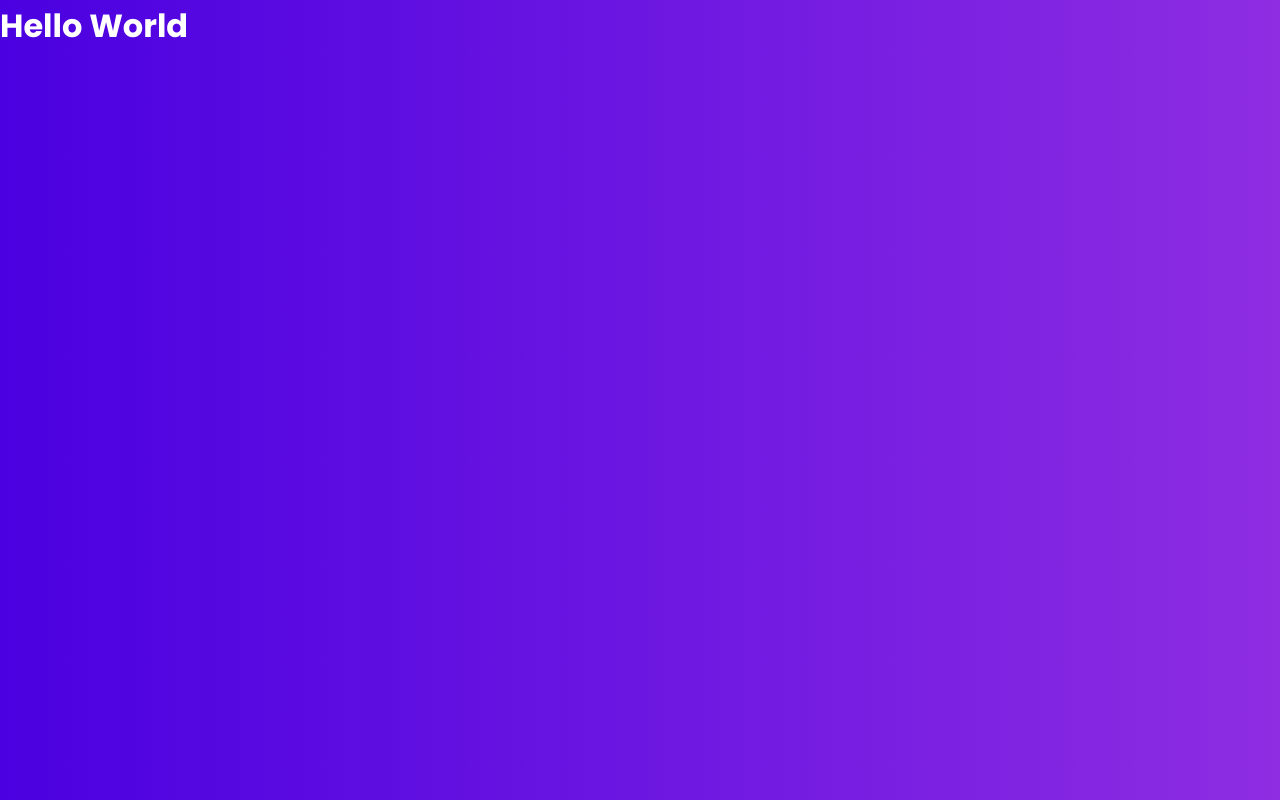
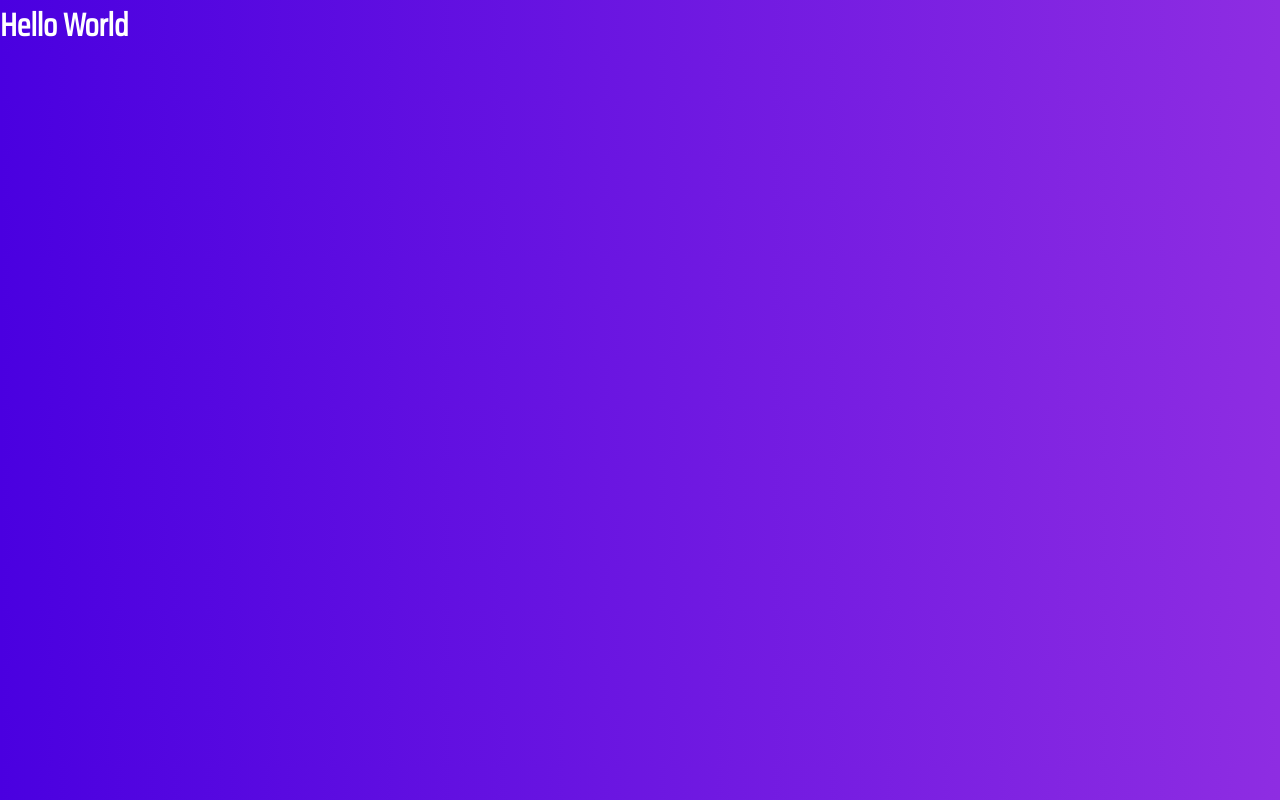
Before and after one commit to odedAtias/feedback-page, a React (Create React App) app: page / in a window 1280 px wide. Built offline with nearby package versions, Linux system fonts and the light colour scheme.

Commit message:
Switching the font family

```diff
--- a/src/index.css
+++ b/src/index.css
@@ -1,4 +1,4 @@
-@import url('https://fonts.googleapis.com/css2?family=Poppins:wght@400;600;700&display=swap');
+@import url('https://fonts.googleapis.com/css2?family=Saira+Condensed&display=swap');
 
 * {
   box-sizing: border-box;
@@ -7,7 +7,9 @@
 }
 
 body {
-  font-family: 'Poppins', sans-serif;
+  font-family: 'Saira Condensed', sans-serif;
+
+
   background: #8E2DE2;
   /* fallback for old browsers */
   background: -webkit-linear-gradient(to right, #4A00E0, #8E2DE2);
```
